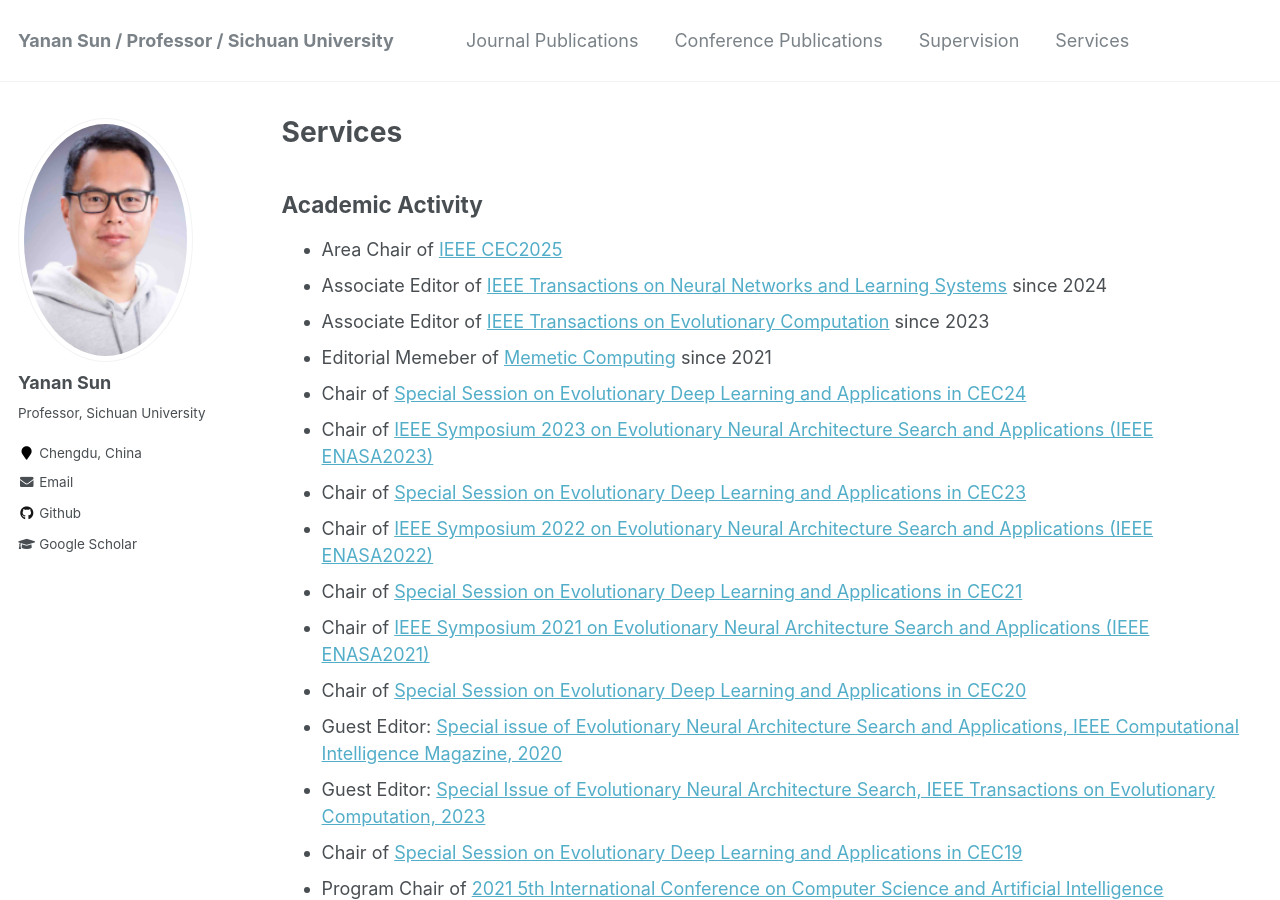
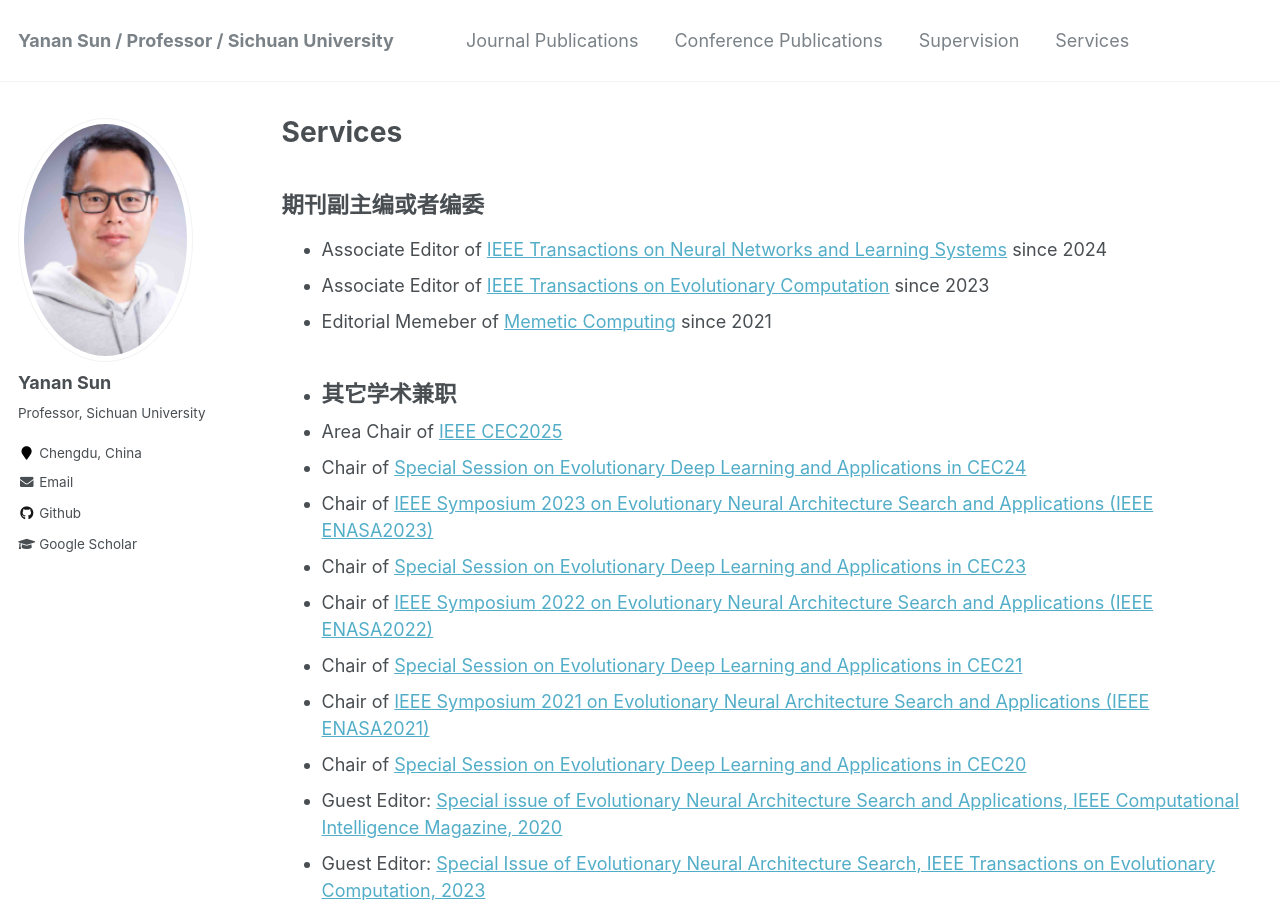
Before and after one commit to yn-sun/yn-sun.github.io, a Jekyll site: the page built from _pages/services.md, in a window 1280 px wide and 900 px high. Built offline with Jekyll 4.4.1, drawn with Linux system fonts in a browser that asks for light colours; comment, search, counter and statistics services are not loaded.

Commit message:
Update services.md

```diff
--- a/_pages/services.md
+++ b/_pages/services.md
@@ -5,12 +5,13 @@ permalink: /services/
 author_profile: true
 ---
 
-## Academic Activity
-
-* Area Chair of [IEEE CEC2025](https://www.cec2025.org/)
+## 期刊副主编或者编委
 * Associate Editor of [IEEE Transactions on Neural Networks and Learning Systems](https://cis.ieee.org/publications/t-neural-networks-and-learning-systems) since 2024
 * Associate Editor of [IEEE Transactions on Evolutionary Computation](https://cis.ieee.org/publications/t-evolutionary-computation) since 2023
 * Editorial Memeber of [Memetic Computing](https://www.springer.com/journal/12293) since 2021
+*
+## 其它学术兼职
+* Area Chair of [IEEE CEC2025](https://www.cec2025.org/)
 * Chair of [Special Session on Evolutionary Deep Learning and Applications in CEC24](https://yn-sun.github.io/cec24.html)
 * Chair of [IEEE Symposium 2023 on Evolutionary Neural Architecture Search and Applications (IEEE ENASA2023)](https://attend.ieee.org/ssci-2023/ieee-symposium-on-evolutionary-neural-architecture-search-and-applications-ieee-enasa/)
 * Chair of [Special Session on Evolutionary Deep Learning and Applications in CEC23](https://yn-sun.github.io/cec23.html)
```
